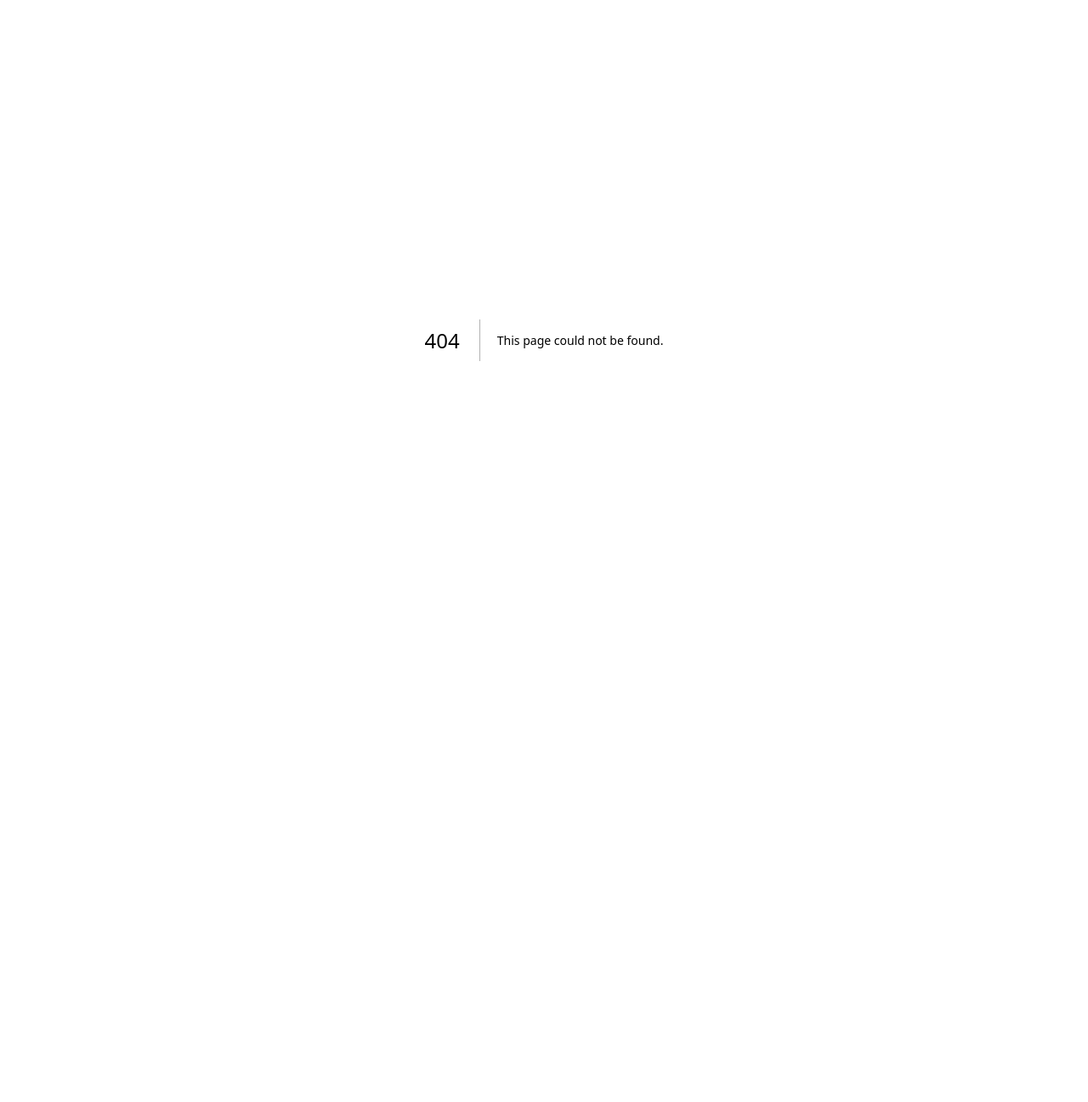
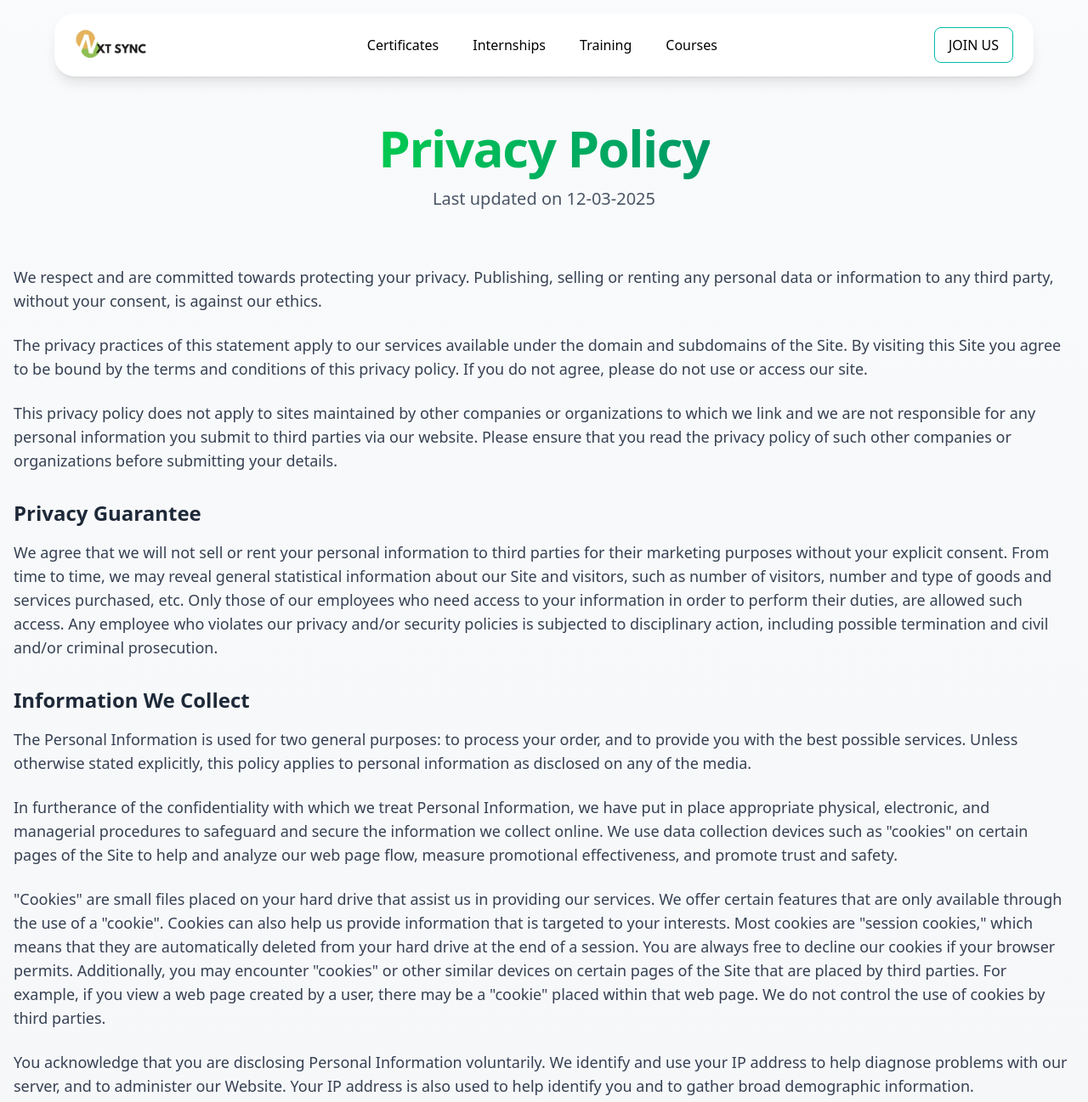
Before and after one commit to mismyst/nextsync, a Next.js app: page /PrivacyPolicy in a window 1280 px wide. Before the commit this address had no page. Shown: the top 1297 px of the page at 85% size. Before the commit the page ends 800 px from the top, so only its background shows below. Built offline with nearby package versions, Linux system fonts and the light colour scheme.

Commit message:
Create page.tsx

```diff
--- /dev/null
+++ b/app/PrivacyPolicy/page.tsx
@@ -0,0 +1,74 @@
+'use client'
+
+import React from 'react';
+import Navbar from '../components/Navbar/Navbar';
+import Footer from '../components/Footer/Footer';
+
+const PrivacyPolicyPage: React.FC = () => {
+  return (
+    <div className="bg-gradient-to-b from-gray-50 to-gray-100 min-h-screen">
+      <Navbar />
+      <div className="container mx-auto px-4 py-12">
+        <div className="text-center mb-16">
+          <h1 className="text-6xl font-extrabold text-gray-800 mb-4 tracking-tight">
+            <span className="bg-clip-text text-transparent bg-gradient-to-r from-green-500 to-emerald-600">Privacy Policy</span>
+          </h1>
+          <p className="text-xl text-gray-600 max-w-3xl mx-auto">
+            Last updated on 12-03-2025
+          </p>
+        </div>
+
+        <div className="prose mx-auto text-lg text-gray-700 space-y-6">
+          <p>We respect and are committed towards protecting your privacy. Publishing, selling or renting any personal data or information to any third party, without your consent, is against our ethics.</p>
+
+          <p>The privacy practices of this statement apply to our services available under the domain and subdomains of the Site. By visiting this Site you agree to be bound by the terms and conditions of this privacy policy. If you do not agree, please do not use or access our site.</p>
+
+          <p>This privacy policy does not apply to sites maintained by other companies or organizations to which we link and we are not responsible for any personal information you submit to third parties via our website. Please ensure that you read the privacy policy of such other companies or organizations before submitting your details.</p>
+
+          <h2 className="text-2xl font-bold text-gray-800 mt-8 mb-4">Privacy Guarantee</h2>
+          <p>We agree that we will not sell or rent your personal information to third parties for their marketing purposes without your explicit consent. From time to time, we may reveal general statistical information about our Site and visitors, such as number of visitors, number and type of goods and services purchased, etc. Only those of our employees who need access to your information in order to perform their duties, are allowed such access. Any employee who violates our privacy and/or security policies is subjected to disciplinary action, including possible termination and civil and/or criminal prosecution.</p>
+
+          <h2 className="text-2xl font-bold text-gray-800 mt-8 mb-4">Information We Collect</h2>
+          <p>The Personal Information is used for two general purposes: to process your order, and to provide you with the best possible services. Unless otherwise stated explicitly, this policy applies to personal information as disclosed on any of the media.</p>
+
+          <p>In furtherance of the confidentiality with which we treat Personal Information, we have put in place appropriate physical, electronic, and managerial procedures to safeguard and secure the information we collect online. We use data collection devices such as "cookies" on certain pages of the Site to help and analyze our web page flow, measure promotional effectiveness, and promote trust and safety.</p>
+
+          <p>"Cookies" are small files placed on your hard drive that assist us in providing our services. We offer certain features that are only available through the use of a "cookie". Cookies can also help us provide information that is targeted to your interests. Most cookies are "session cookies," which means that they are automatically deleted from your hard drive at the end of a session. You are always free to decline our cookies if your browser permits. Additionally, you may encounter "cookies" or other similar devices on certain pages of the Site that are placed by third parties. For example, if you view a web page created by a user, there may be a "cookie" placed within that web page. We do not control the use of cookies by third parties.</p>
+
+          <p>You acknowledge that you are disclosing Personal Information voluntarily. We identify and use your IP address to help diagnose problems with our server, and to administer our Website. Your IP address is also used to help identify you and to gather broad demographic information.</p>
+
+          <h2 className="text-2xl font-bold text-gray-800 mt-8 mb-4">Cookie Policy</h2>
+          <p>We operate a strict privacy policy and we are committed to being transparent about how we use cookies on our website.</p>
+
+          <h3 className="text-xl font-semibold text-gray-800 mt-6 mb-3">Why are cookies important?</h3>
+          <p>Cookies help you make your online experience more efficient and relevant to your interests. For instance, they are used to remember your preferences on sites you visit often, to remember your user ID and the contents of your shopping baskets, and to help you navigate between pages efficiently.</p>
+
+          <h3 className="text-xl font-semibold text-gray-800 mt-6 mb-3">What is a Cookie?</h3>
+          <p>A cookie is a small file, or files on your computer, phone, or other device with a browser to save snippets of text for reference by the website you are visiting. All cookies have expiration dates in them that determine how long they stay in your browser:</p>
+
+          <ul className="list-disc pl-6 mt-4">
+            <li><strong>Session cookies</strong> - these are temporary cookies that expire (and are automatically erased) whenever you close your browser.</li>
+            <li><strong>Persistent cookies</strong> - these usually have an expiration date and so stay in your browser until they expire, or until you manually delete them. For example we use persistent cookies to better understand usage patterns so that we can improve the site for our customers.</li>
+          </ul>
+
+          <p>Cookies are grouped into the following categories:</p>
+
+          <ul className="list-disc pl-6 mt-4">
+            <li><strong>Essential</strong> - these are cookies that are required for the regular operation of our websites.</li>
+            <li><strong>Functional</strong> - these remember your preferences, and are intended to make your experience on our websites better for you.</li>
+            <li><strong>Analytics</strong> – these cookies are used for performance measurement to understand things including how many people visit our websites, how they navigate our sites, and what content is popular. This allows us to improve your experience with us.</li>
+            <li><strong>Advertising</strong> - these cookies enable us and our advertising partners to serve you with relevant advertisements that we think will interest you. You might see these advertisements on our sites on other sites you visit. These cookies record your visit to our website and the content you interact with.</li>
+          </ul>
+
+          <p>To ensure compliance with our policies, we restrict the use of third-party cookies to trusted partners. We also use third party information from third party sources to enable us deliver advertising. These sources are validated by Third party, and not by us.</p>
+
+          <p>To delete cookies from your browser, please refer to the Settings on your browser for further details. The steps may vary depending on the browser you use.</p>
+        </div>
+      </div>
+
+      <Footer />
+    </div>
+  );
+};
+
+export default PrivacyPolicyPage;
```
